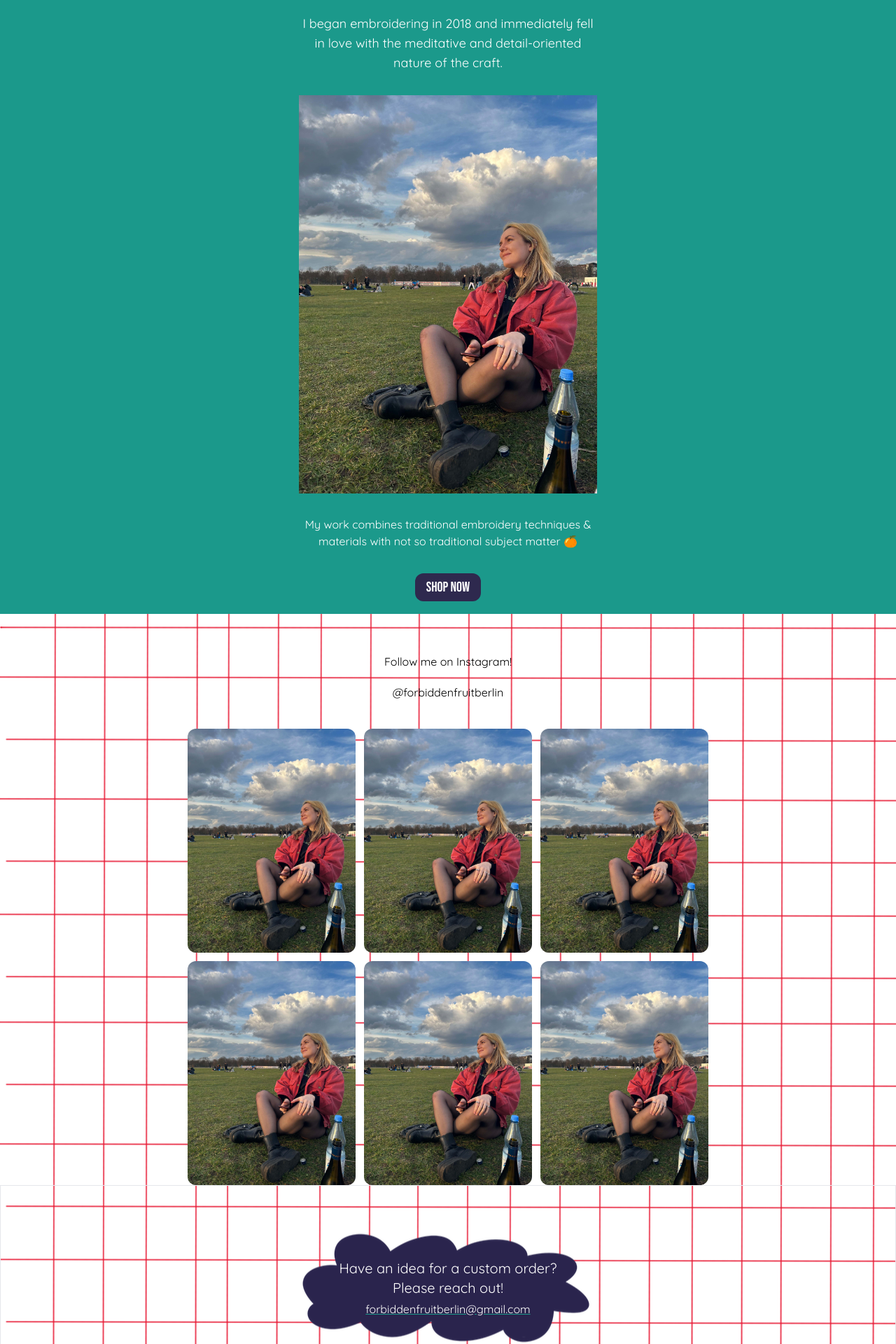
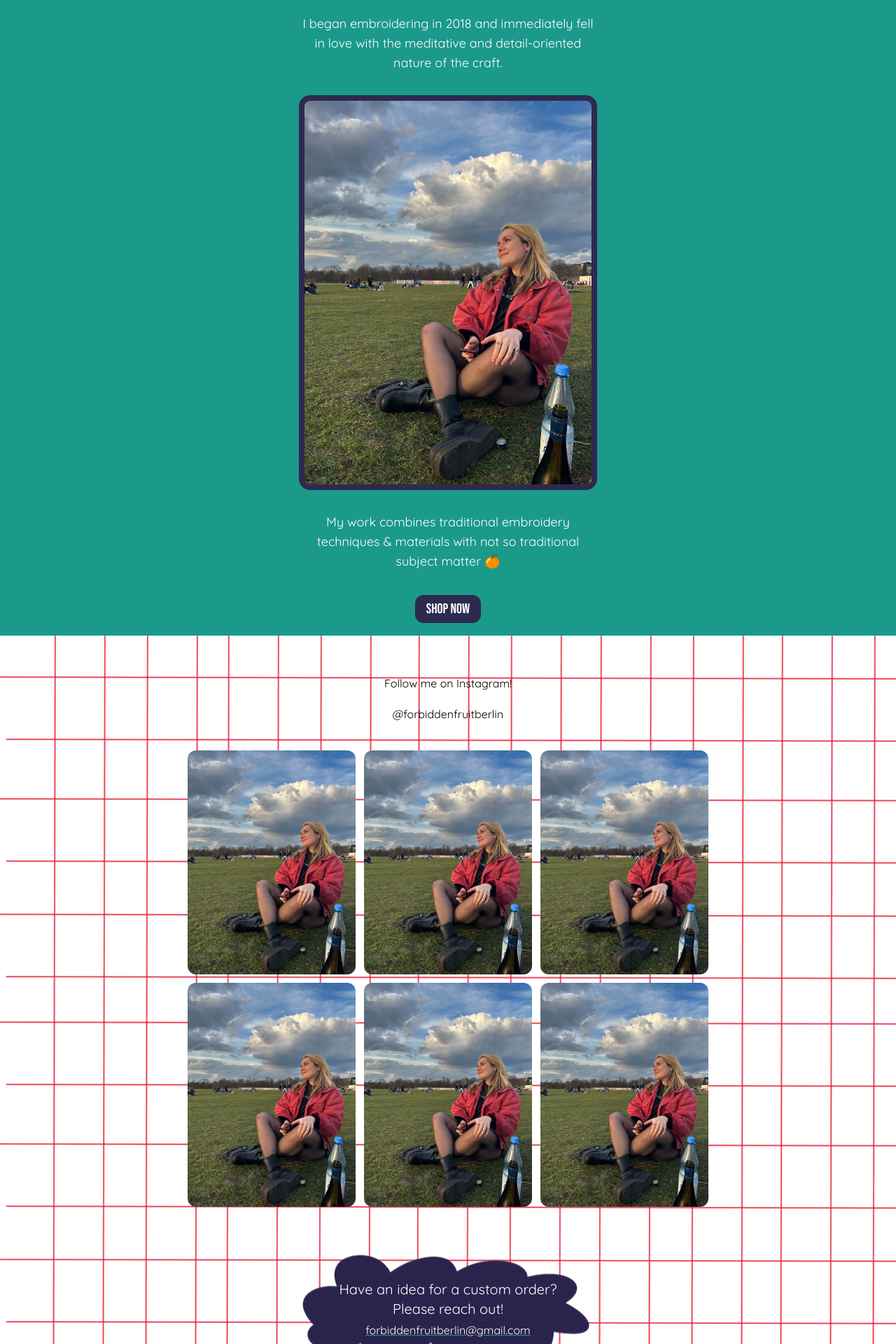
Before and after one commit to maitlandbarton/forbidden-fruit, a React (Create React App) app: page / in a window 1280 px wide. Shown: the part 820-2740 px from the top of the page at 70% size. Built offline with nearby package versions, Linux system fonts and the light colour scheme.

Commit message:
add grid backgrounds

```diff
--- a/src/components/HomePageBio.js
+++ b/src/components/HomePageBio.js
@@ -15,8 +15,10 @@ function HomePageBio() {
             I began embroidering in 2018 and immediately fell in love with the
             meditative and detail-oriented nature of the craft.
           </p>
-          <img src={myImage} className="my-8"></img>
-          <p>
+          <div className="bg-navy rounded-2xl">
+          <img src={myImage} className="my-8 rounded-2xl p-2"></img>
+          </div>
+          <p className="text-lg">
             My work combines traditional embroidery techniques & materials with
             not so traditional subject matter 🍊
           </p>
--- a/src/components/reusables/CustomOrder.js
+++ b/src/components/reusables/CustomOrder.js
@@ -2,10 +2,10 @@ import blob from "../../images/navy-blob.png";
 
 function CustomOrder() {
   return (
-    <div className="border flex flex-col items-center p-20 bg-center bg-no-repeat text-white" style={{ backgroundImage: `url(${blob})` }}>
+    <div className="flex flex-col items-center p-20 bg-center bg-no-repeat text-white" style={{ backgroundImage: `url(${blob})` }}>
       <p className="text-xl w-80 text-center pt-6">Have an idea for a custom order? Please reach out!</p>
 
-      <a href="mailto:forbiddenfruitberlin@gmail.com" className="pt-1 underline decoration-teal">
+      <a href="mailto:forbiddenfruitberlin@gmail.com" className="pt-1 underline decoration-teal hover:decoration-lime">
         forbiddenfruitberlin@gmail.com
       </a>
     </div>
--- a/src/pages/AboutMe.js
+++ b/src/pages/AboutMe.js
@@ -1,10 +1,10 @@
 import image from "../images/example.jpg";
 import AboutMeBio from "../components/AboutMeBio";
-import CustomOrder from "../components/reusables/CustomOrder";
+import tealGrid from "../images/grid-teal.png"
 
 function AboutMe() {
   return (
-    <div>
+    <div style={{ backgroundImage: `url(${tealGrid})` }}>
       <div className="h-screen">
         <div className="flex justify-around my-auto">
           <img src={image} className="rounded-xl w-1/3 m-5"></img>
--- a/src/pages/ShopAll.js
+++ b/src/pages/ShopAll.js
@@ -1,10 +1,11 @@
 import ItemGrid from "../components/ItemGrid";
 import { ItemDataProvider } from "../context/ItemDataContext";
 import CustomOrder from "../components/reusables/CustomOrder";
+import navyGrid from "../images/grid-navy.png"
 
 function ShopAll() {
     return (
-        <div>
+        <div style={{ backgroundImage: `url(${navyGrid})` }}>
             <h1>PRODUCTS</h1>
             <ItemDataProvider>
             <ItemGrid/>
```
Also changed, not shown: src/images/grid-navy.png (added), src/images/grid-teal.png (added).
